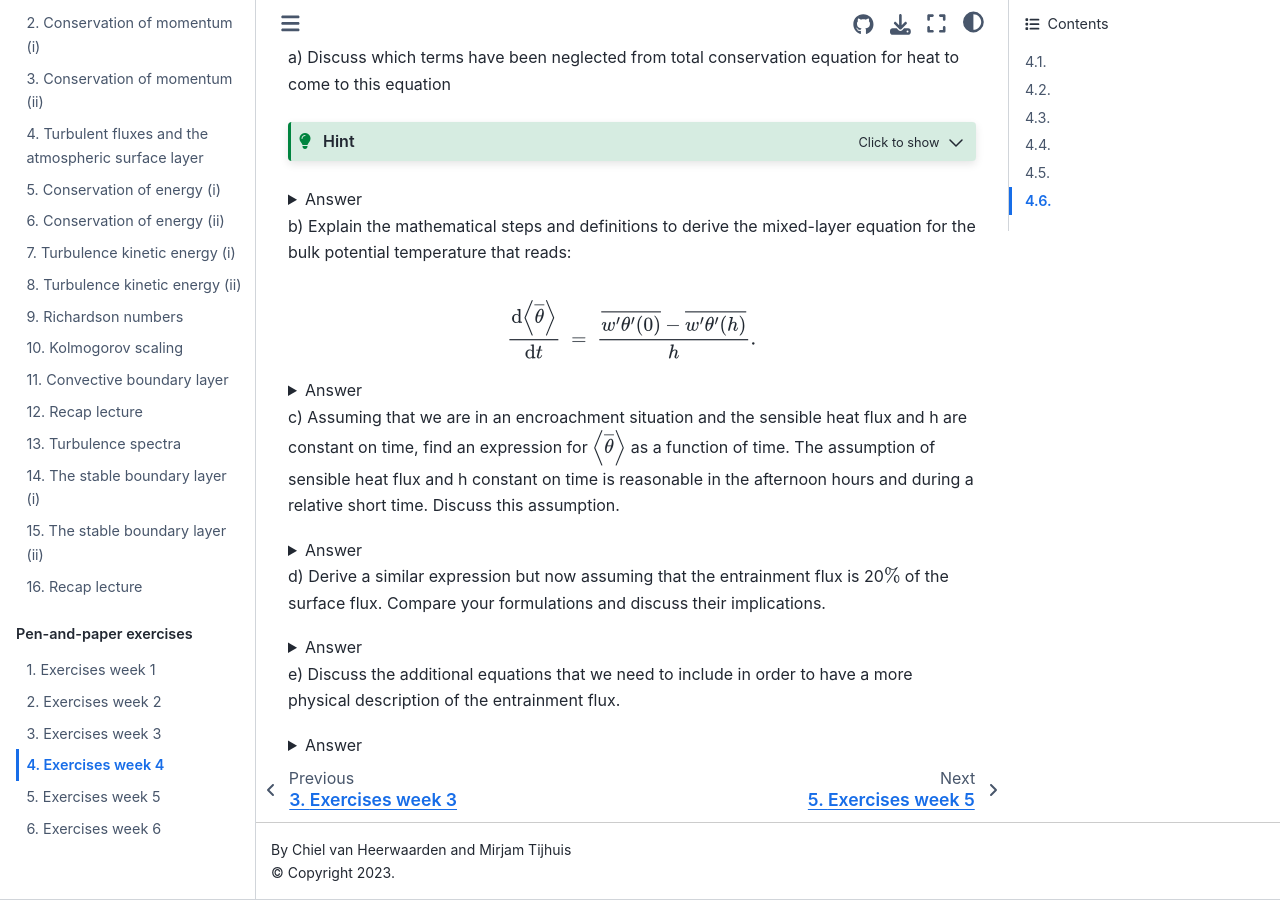
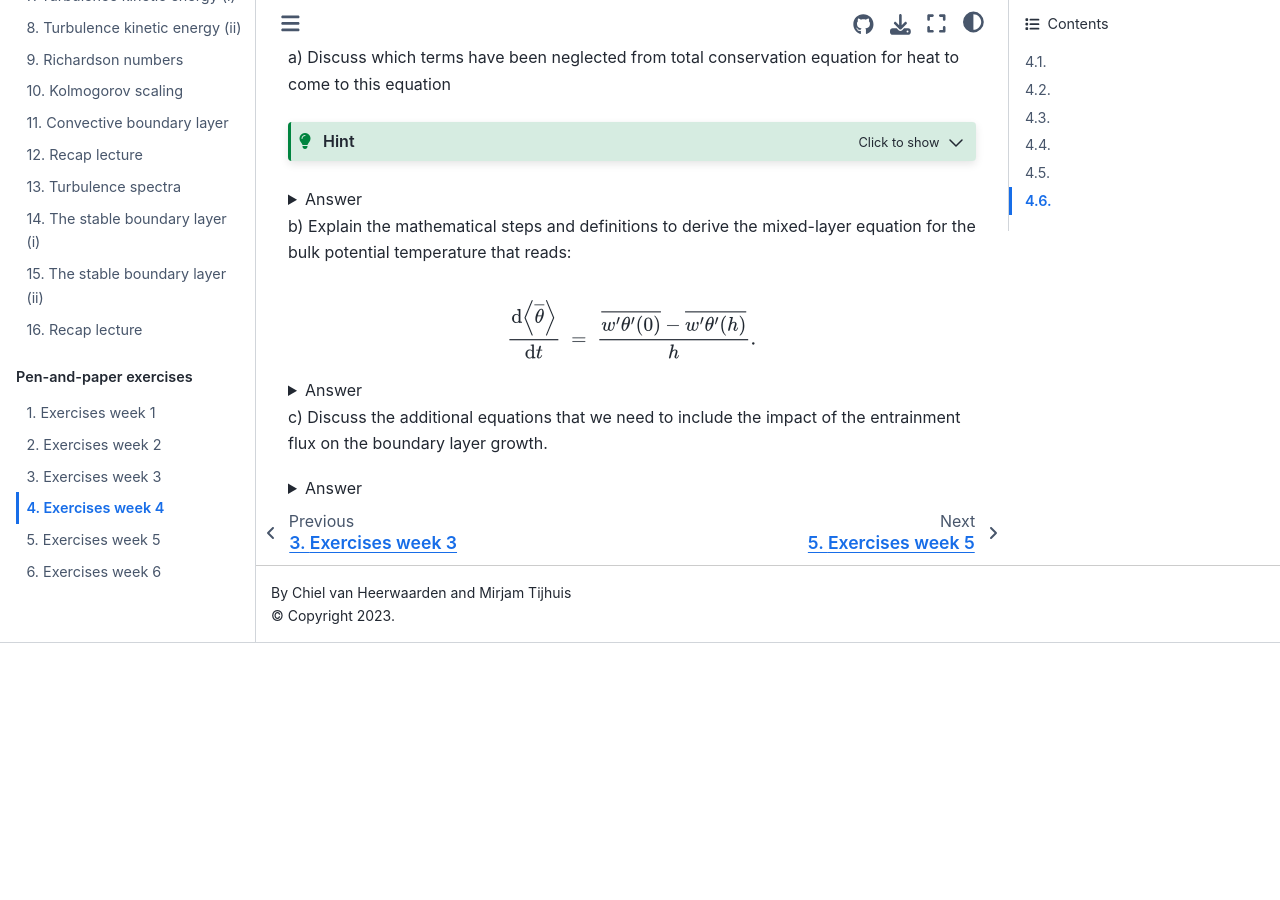
Before and after one commit to boundary-layer-meteo/boundary-layer-meteo.github.io, a Jupyter Book: the page built from exercises/week4.md, in a window 1280 px wide and 900 px high, scrolled down 7512 px. Built offline with Jupyter Book 1.0.4 settings and Sphinx 7.4.7 and the Sphinx Book theme 1.1.4, drawn with Linux system fonts in a browser that asks for light colours; after the commit the page ends 8155 px from its top, so only the background shows below that.

Commit message:
Remove confusing subquestions

```diff
--- a/exercises/week4.md
+++ b/exercises/week4.md
@@ -568,52 +568,7 @@ $$(for:61b)
 
 </details>
 
-c) Assuming that we are in an encroachment situation and the sensible heat flux and h are constant on time, find an expression for $\left< {\overline{\theta}} \right>$
-as a function of time. The assumption of sensible heat flux and h constant on time is reasonable in the afternoon hours
-and during a relative short time. Discuss this assumption.
-
-<details>
-  <summary>Answer</summary>
-
-In case of encroachment, the vertical turbulent heat flux is 0 near the entrainment zone since there is no inversion, so
-
-$$
-\afg{\left<\overline{\theta}\right>}{t} = \frac{\overline{w'\theta'}\left(0\right)}{h}
-$$
-
-This expression shows that if the boundary lower growth has become minimal,
-the heating of the boundary layer is proportional to the surface heat flux and inversely proportional to the boundary layer height.
-All energy (in the form of heat) is equally distributed over the mixed layer.
-
-Near the end of the afternoon, $h$ is approximately constant.
-This assumption is therefore valid.
-However, the sensible heat flux changes rapidly in that period.
-The derived equation is still valid in those situations if the heat flux is considered as a function of time.
-
-</details>
-
-d) Derive a similar expression but now assuming that the entrainment flux is 20$\%$ of the surface flux. Compare
-your formulations and discuss their implications.
-
-<details>
-  <summary>Answer</summary>
-
-In this case $\overline{w'\theta'}(h) = -\beta \overline{w'\theta'}(0)$ with $\beta=0.2$
-(the downward heat flux at the boundary layer top is equal to 20% of the upward heat flux at the surface),
-so Equation {eq}`for:61b` changes into
-
-$$
-\afg{\left<\overline{\theta}\right>}{t} &= \frac{\overline{w'\theta'}\left(0\right)+ 0.2\,\overline{w'\theta'}\left(0\right)}{h} \\
-\afg{\left<\overline{\theta}\right>}{t} &= \frac{1.2\,\overline{w'\theta'}\left(0\right)}{h}
-$$
-
-The difference is that the influx of energy (in the form of heat) is enhanced by 20% due to entrainment of warm air that originates from the free troposphere.
-Therefore, for equal boundary layer heights, the boundary layer would heat up 1.2 times as fast for the same surface heat flux.
-However, note that due to entrainment the boundary layer grows faster and therefore, the heat has to be spread over a larger volume.
-
-</details>
-
-e) Discuss the additional equations that we need to include in order to have a more physical description of the entrainment flux.
+c) Discuss the additional equations that we need to include the impact of the entrainment flux on the boundary layer growth.
 
 <details>
   <summary>Answer</summary>
```
